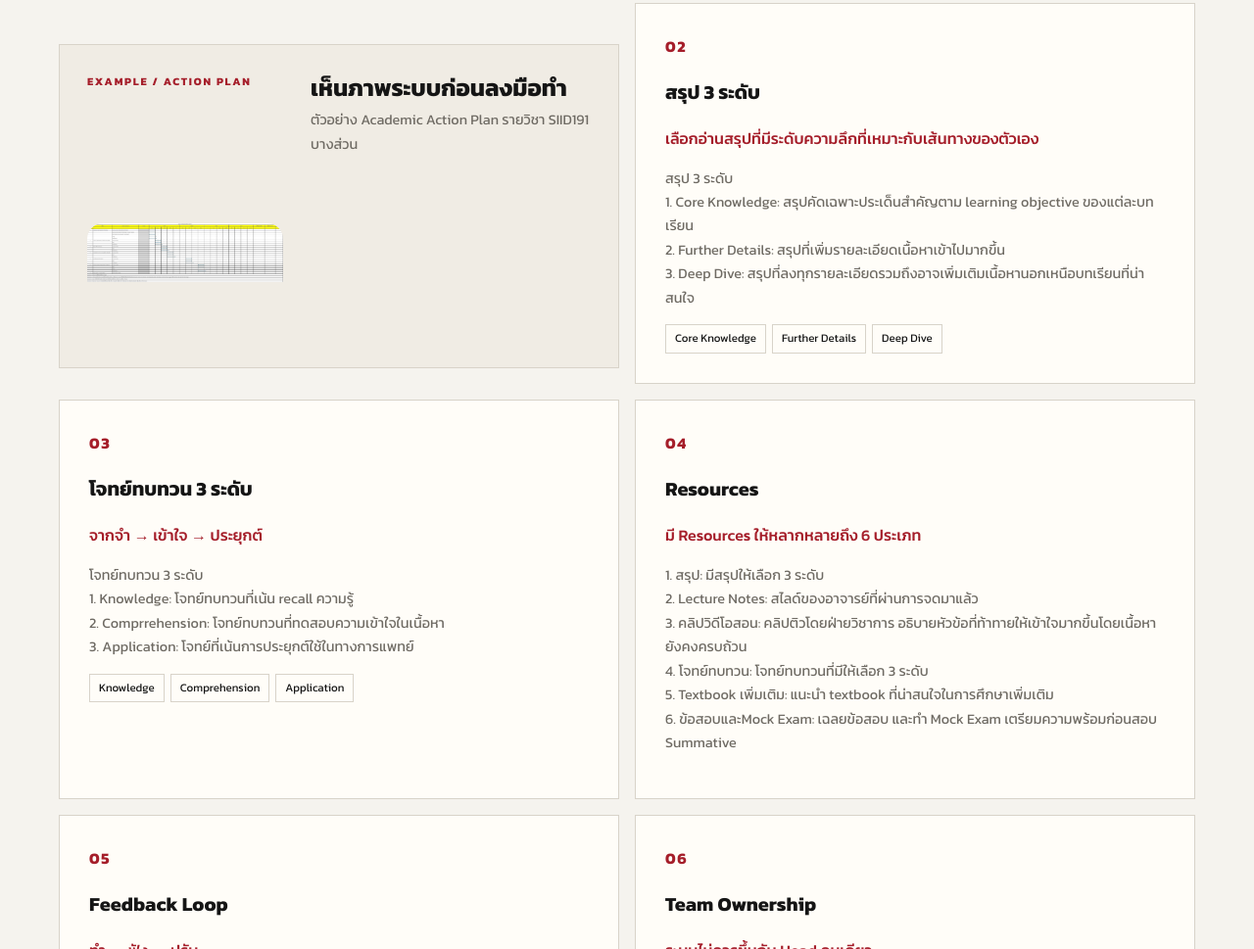
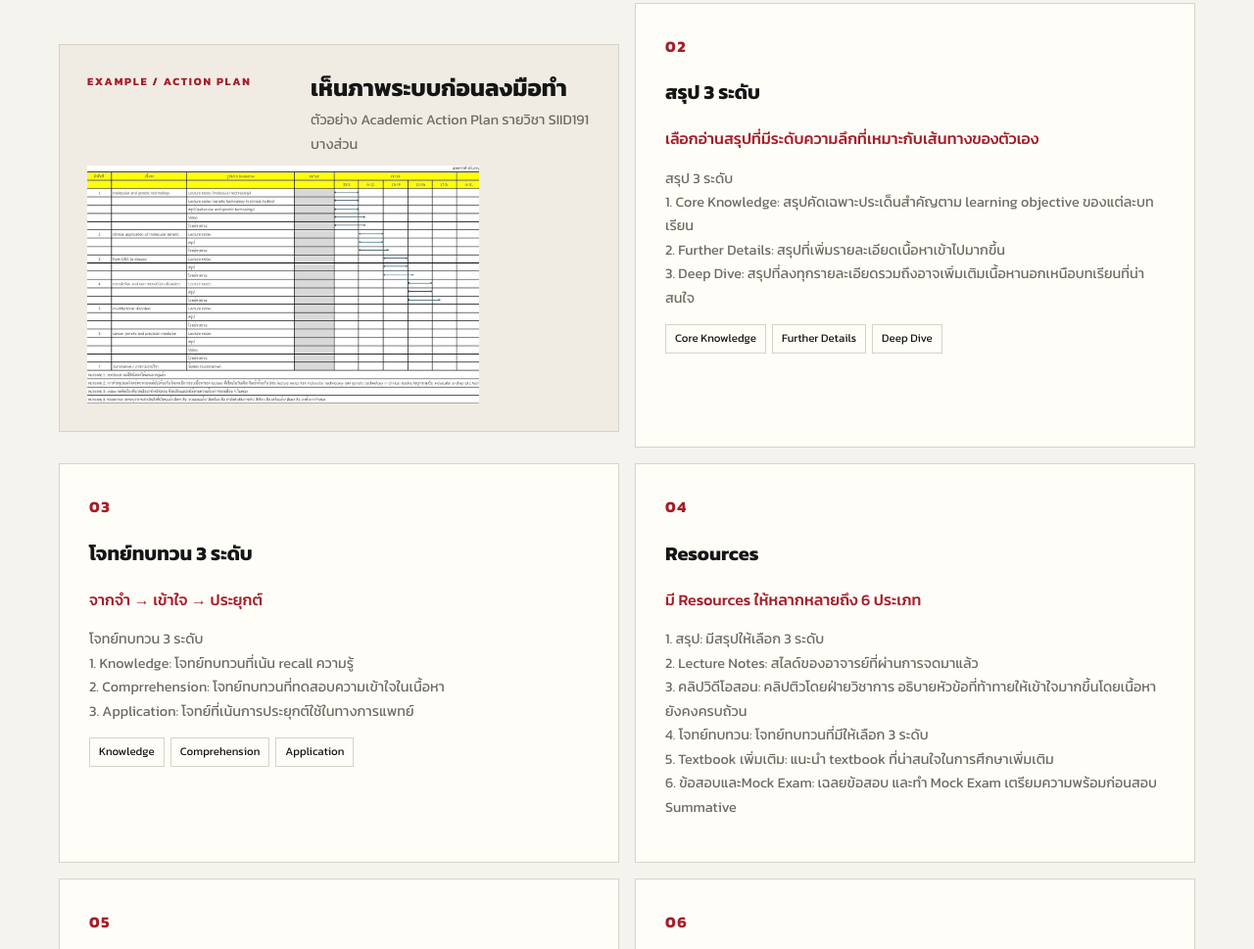
Before and after one commit to suvijaknuc/one-goal-many-paths, a plain HTML site: page index.html in a window 1280 px wide. Shown: the part 4046-5015 px from the top of the page at 98% size. Drawn offline with nearby package versions, Linux system fonts and the light colour scheme; a web font is replaced by a local one.

Commit message:
Update style.css

```diff
--- a/style.css
+++ b/style.css
@@ -16,13 +16,12 @@
 }
 
 .experience-image2{
-    width: 100%;
+    width: 200%;
     overflow: hidden;
-    border-radius: 16px;
 }
 
 .experience-image2 img{
-    width: 100%;
+    width: 200%;
     height: auto;
     display: block;
 }
```
